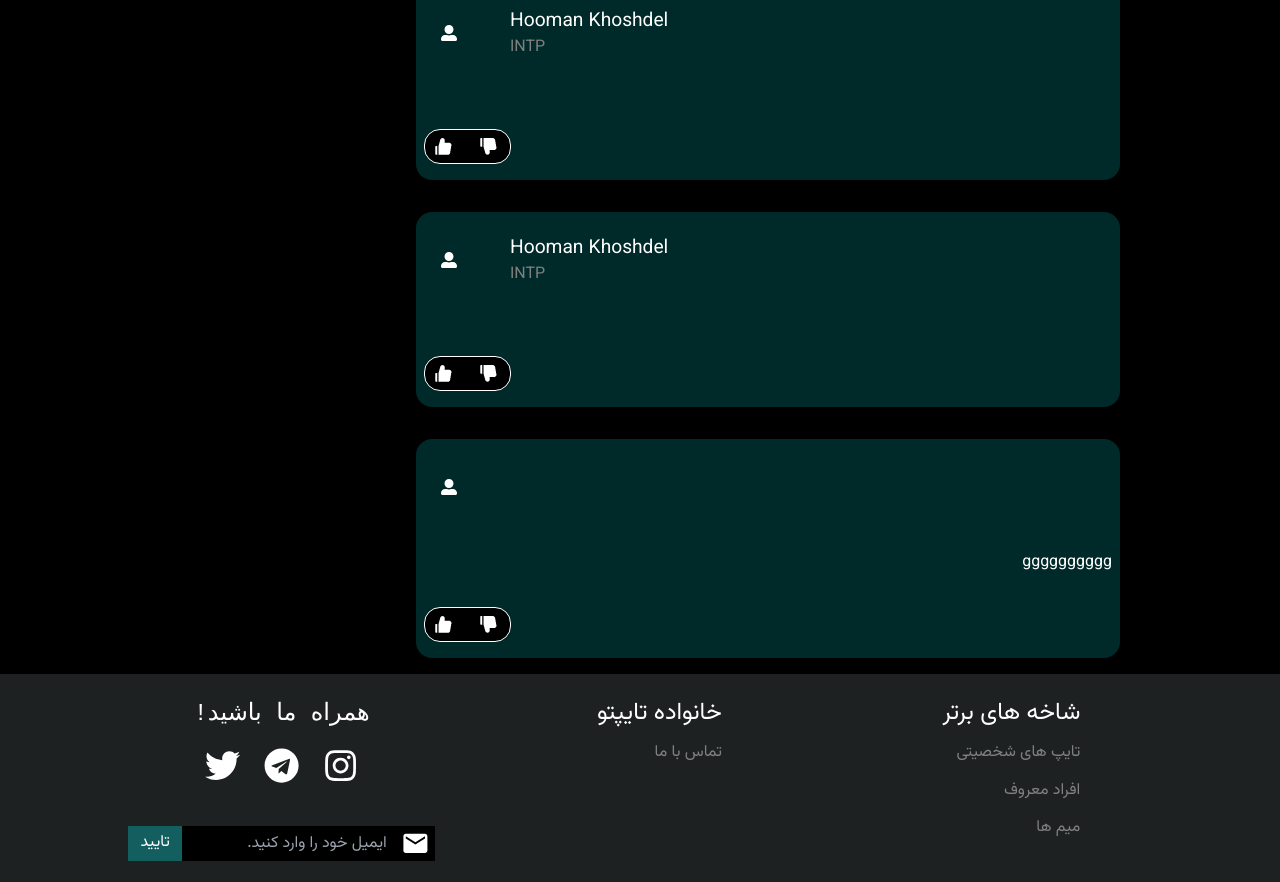
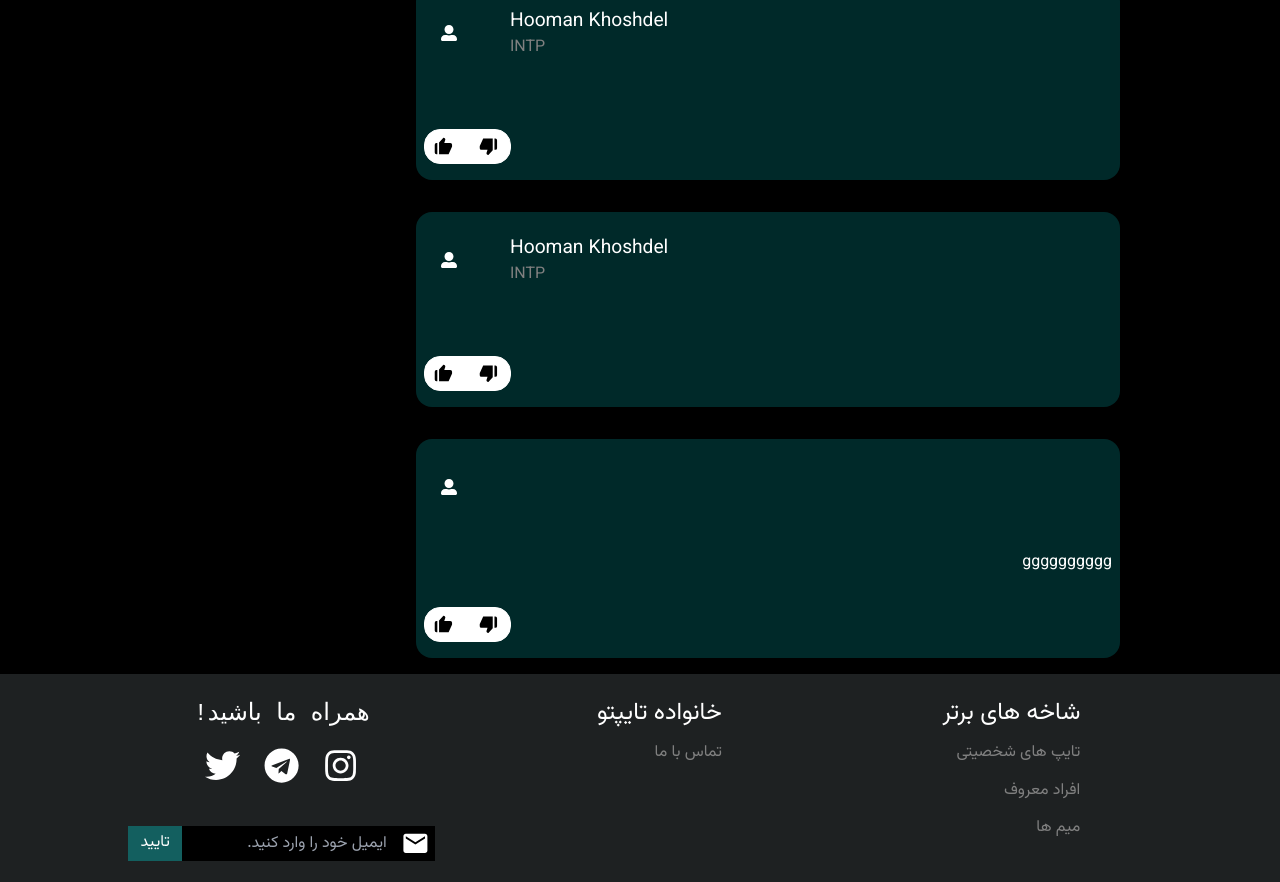
Before and after one commit to amirprvini/Typeto, a React (Create React App) app: page /profile/1 in a window 1280 px wide. Shown: the part 1086-1968 px from the top of the page. Built offline with nearby package versions, Linux system fonts and the light colour scheme; data requests are answered from the project's data file; a web font is replaced by a local one.

Commit message:
like Button'bg  in comment section changed

```diff
--- a/src/components/Buttons/LikeAndDislike/index.css
+++ b/src/components/Buttons/LikeAndDislike/index.css
@@ -12,7 +12,7 @@
     justify-content: space-around;
     gap: 1.3rem;
     font-size: 1.2rem;
-    background-color: black;
+    background-color: white;
     border-radius: 1rem;
     padding: 0 .5rem;
     border: 1px solid white;
--- a/src/components/Buttons/LikeAndDislike/index.tsx
+++ b/src/components/Buttons/LikeAndDislike/index.tsx
@@ -1,52 +1,54 @@
 import './index.css'
-import React, { useRef, useState } from 'react'
-import { AiFillLike,AiFillDislike } from "react-icons/ai";
+import React, {useState } from 'react'
+import { BiLike,BiDislike ,BiSolidDislike , BiSolidLike} from "react-icons/bi";
+
+interface LikeAndDislikeProps {
+    likeCount: number ,
+    disLikeCount : number ,
+    likeComplete : (num:number)=>void ,
+    disLikeComplete : (num:number)=>void ,
+    likeColor : string ,
+    disLikeColor : string
+}
+
+export const LikeAndDislike :React.FC <LikeAndDislikeProps> = ({likeCount,disLikeCount,likeComplete,disLikeComplete,likeColor,disLikeColor}) : JSX.Element =>{
+
+    const [likeClicked,setLikeClicked] = useState<number>(0);
+    const [disLikeClicked,setDisLikeClicked] = useState<number>(0);
+
+    const handleIncrement = ()=>{
+        setLikeClicked(likeClicked => likeClicked+1)
+    }
+
+    const handledecrement = ()=>{
+        setDisLikeClicked(disLikeClicked => disLikeClicked+1)
+    }
 
 
+    return <div className="like-Dislike-Wrapper text-black">
 
-interface CounterTracker {
-  increment: number;
-  decrement: number;
-}
+            <button className="disLikeWrapper"  onClick={()=>{
+                     handledecrement()
+                     disLikeComplete(disLikeClicked);
+                }} >
 
+                <div className="disLikeCounter font-bold"> {disLikeCount} </div>
 
-export const LikeAndDislike :React.FC = () : JSX.Element =>{
-
-    const ref = React.useRef<CounterTracker>({
-    increment: 0,
-    decrement: 0,
-  });
-
-  const [likeState,setLikeState] = useState<number>();
-  const [disLikeState,setDisLikeState] = useState<number>();
-
-    const handleIncrement = ()=>{
-        ref.current.increment += 1 ;
-        setLikeState(ref.current.increment);
-    }
-
-    const handleDecrement = ()=>{
-        ref.current.decrement += 1 ;
-        setDisLikeState(ref.current.decrement)
-    }
-
-    return <div className="like-Dislike-Wrapper">
-
-            <button className="disLikeWrapper">
-
-                <div className="disLikeCounter"> {disLikeState} </div>
-                <div className="disLikeIconWrapper " onClick={handleDecrement}>
-                    <AiFillDislike  />
+                <div className={`disLikeIconWrapper`} >
+                    { disLikeColor==="white" ? <BiDislike /> : <BiSolidDislike /> }
                 </div>
 
             </button>
 
-            <button className="likeWrapper">
+            <button className="likeWrapper" onClick={()=>{
+                     handleIncrement();
+                     likeComplete(likeClicked);
+                }} >
 
-                <div className="likeCounter"> {likeState} </div>
+                <div className="likeCounter font-bold"> {likeCount} </div>
 
-                <div className="likeIconWrapper" onClick={handleIncrement}>
-                    <AiFillLike />
+                <div className={`likeIconWrapper`}>
+                    { likeColor==="white" ? <BiLike /> : <BiSolidLike /> }
                 </div>
 
             </button>
```
